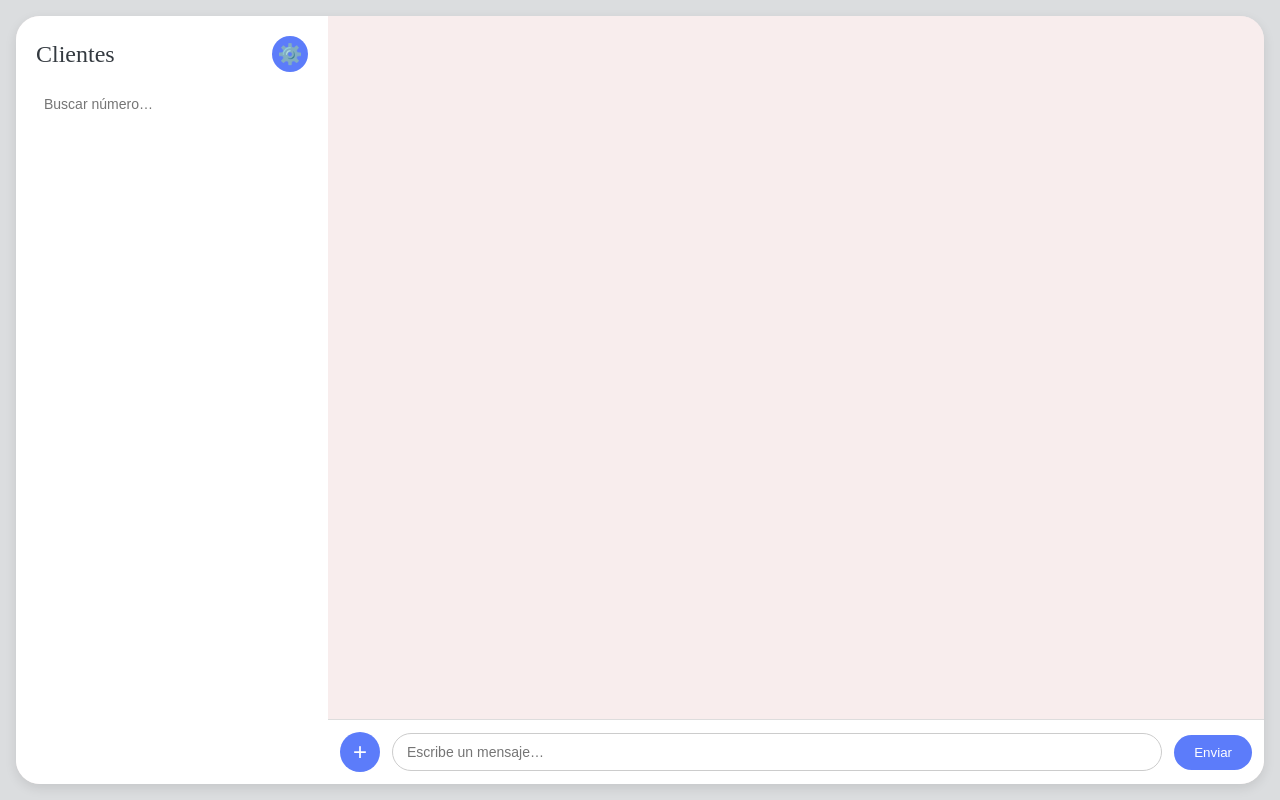
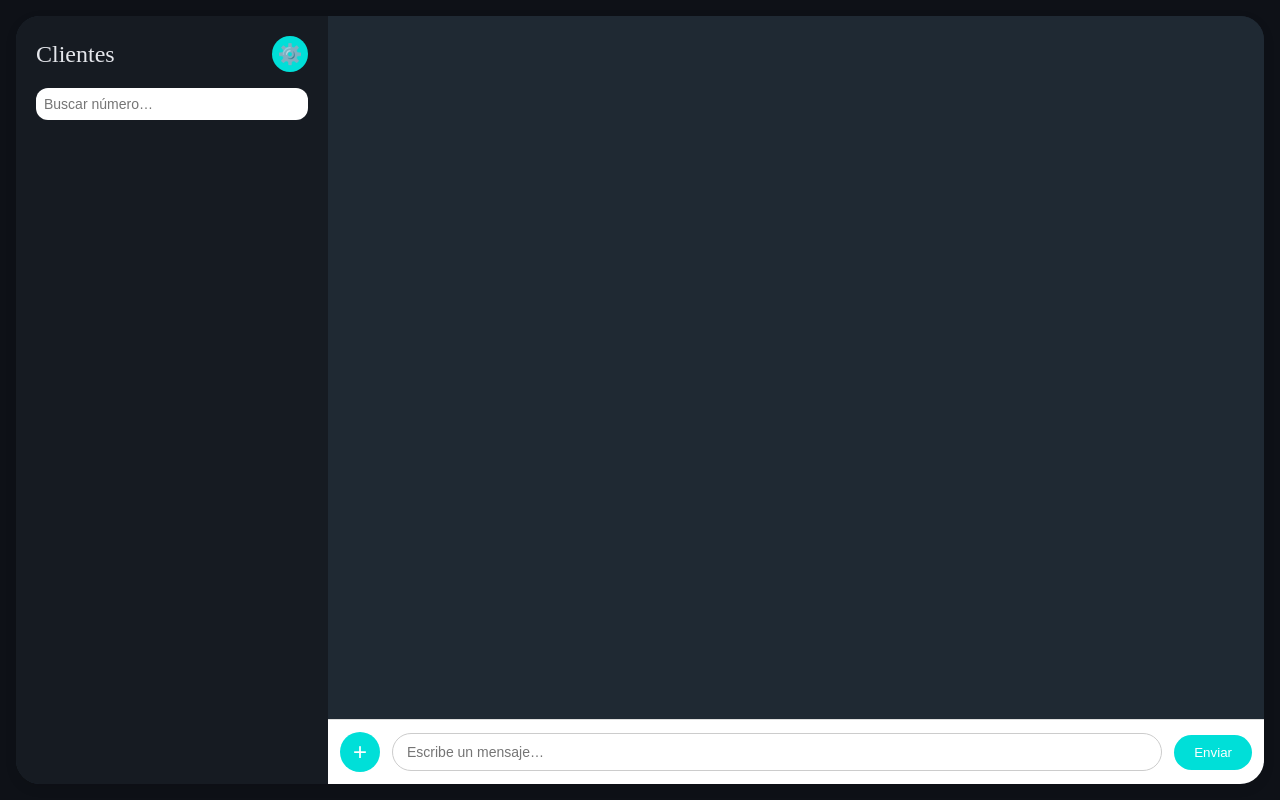
Before and after one commit to SantiagoCTB/whatsapp_api, a Flask app: template templates/index.html in a window 1280 px wide. Run offline with Flask 3, Linux system fonts and the light colour scheme; the template is opened without the code that fills it, so the values that code supplies are empty; parts of the project's set-up code (start-up, migrations or seed data) failed here and were passed over.

Commit message:
Intentando ponerlo bonito

```diff
--- a/templates/index.html
+++ b/templates/index.html
@@ -4,24 +4,34 @@
   <meta charset="UTF-8">
   <title>Chat Tecnimedellín</title>
   <style>
-    :root {
+        :root {
       /* Fondo general */
       --bg-page:        #dbdddf;  /* gris muy claro */
       --bg-sidebar:     #ffffff;  /* blanco puro, limpio */
       --bg-chat:        #f8eded;  /* mantiene minimalista */
+      --bg-page:        #0e1117;  /* gris azulado oscuro */
+      --bg-sidebar:     #161b22;  /* gris azulado profundo */
+      --bg-chat:        #1f2933;  /* gris azulado medio */
 
       /* Acentos y botones */
       --accent:         #5c7cfa;  /* azul eléctrico suave */
       --accent-hover:   #3b5bdb;  /* azul un poco más oscuro */
+      --accent:         #00dfd8;  /* cian vibrante */
+      --accent-hover:   #00a3a1;  /* cian más oscuro */
 
       /* Burbujas de mensaje */
       --bubble-user:    #e0e7ff;  /* azul pastel muy suave */
       --bubble-bot:     #d3f9d8;  /* verde pastel claro */
       --bubble-asesor:  #ffe3e3;  /* rosa pastel muy claro */
+      --bubble-user:    #2d333b;  /* gris oscuro suave */
+      --bubble-bot:     #043f5d;  /* azul petróleo */
+      --bubble-asesor:  #065f73;  /* azul eléctrico moderado */
 
       /* Texto */
       --text-main:      #343a40;  /* gris oscuro para legibilidad */
       --text-light:     #ffffff;  /* para texto sobre fondos oscuros */
+      --text-main:      #e4e6eb;  /* gris muy claro para legibilidad */
+      --text-light:     #ffffff;  /* blanco puro */
     }
 
     * { box-sizing: border-box; margin:0; padding:0; }
```
